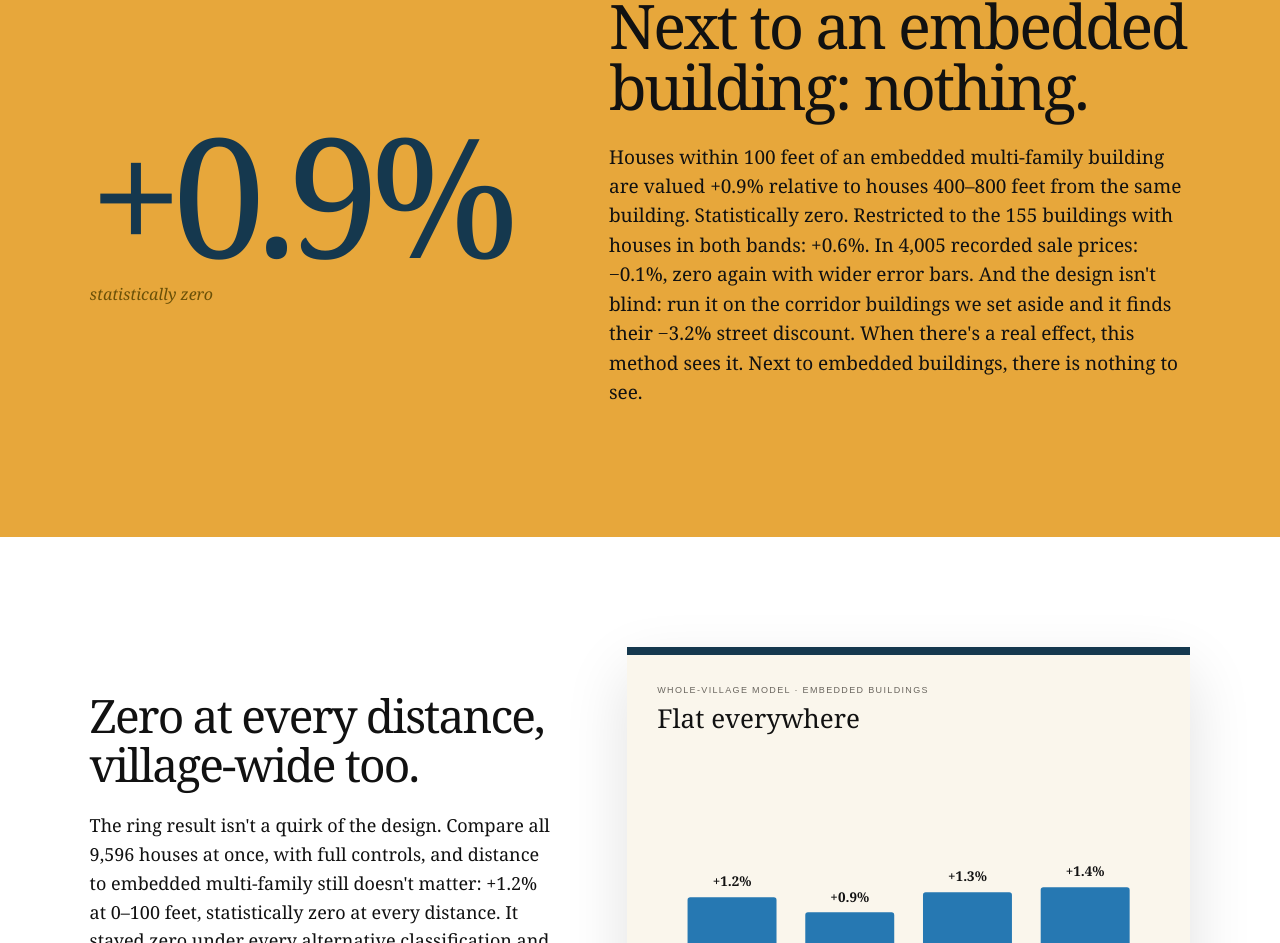
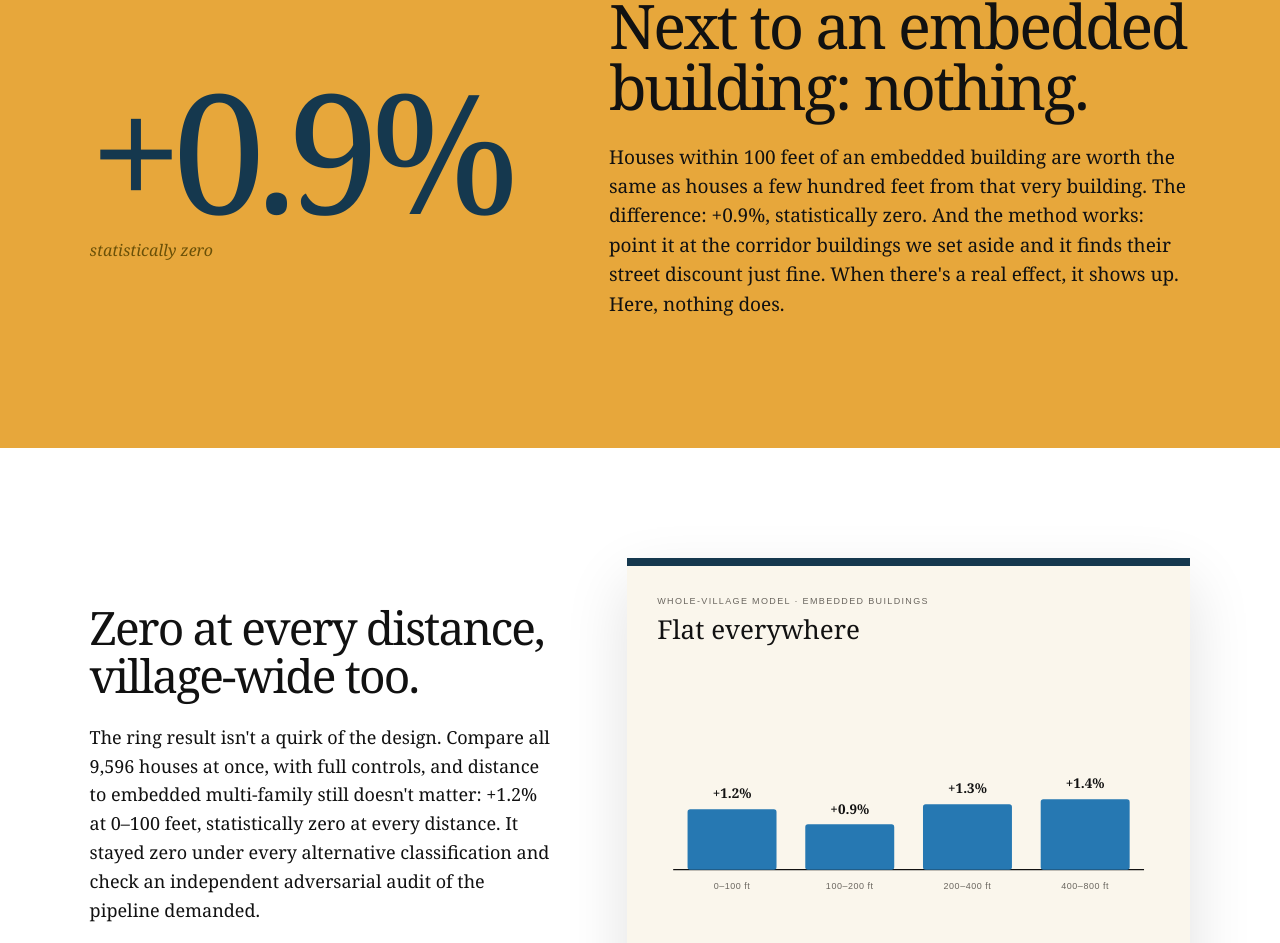
Before and after one commit to jvanderberg/proximity-explainer, a Next.js app: page / in a window 1280 px wide. Shown: the part 9920-10863 px from the top of the page. Built offline with nearby package versions, Linux system fonts and the light colour scheme.

Commit message:
Simplify the verdict paragraph: drop the restricted-sample and sales detail

```diff
--- a/app/page.tsx
+++ b/app/page.tsx
@@ -316,7 +316,7 @@ function VerdictBand() {
       <div>
         <h2>Next to an embedded building: nothing.</h2>
         <p>
-          {`Houses within 100 feet of an embedded multi-family building are valued ${fmtPct(D.ring.embedded.bands[0].pct)} relative to houses 400–800 feet from the same building. Statistically zero. Restricted to the ${D.ring.embedded.comparisons.groups_with_ref} buildings with houses in both bands: ${fmtPct(D.ring.restricted0.pct)}. In ${D.sales.n.toLocaleString()} recorded sale prices: ${fmtPct(D.sales.emb0)}, zero again with wider error bars. And the design isn't blind: run it on the corridor buildings we set aside and it finds their ${fmtPct(D.ring.corridor.bands[0].pct)} street discount. When there's a real effect, this method sees it. Next to embedded buildings, there is nothing to see.`}
+          {`Houses within 100 feet of an embedded building are worth the same as houses a few hundred feet from that very building. The difference: ${fmtPct(D.ring.embedded.bands[0].pct)}, statistically zero. And the method works: point it at the corridor buildings we set aside and it finds their street discount just fine. When there's a real effect, it shows up. Here, nothing does.`}
         </p>
       </div>
     </section>
```
Also changed, not shown: 1 other file (tests, documents, lock files or other folders).
